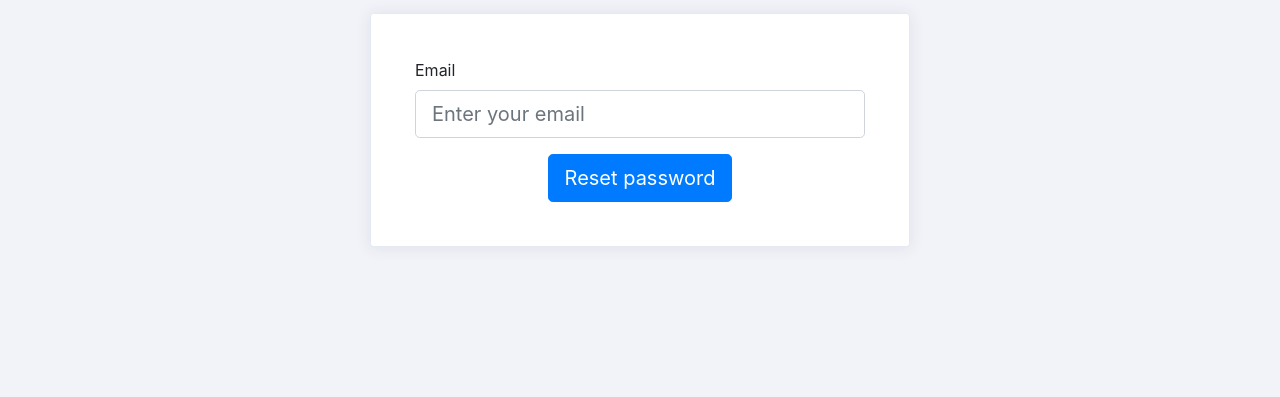
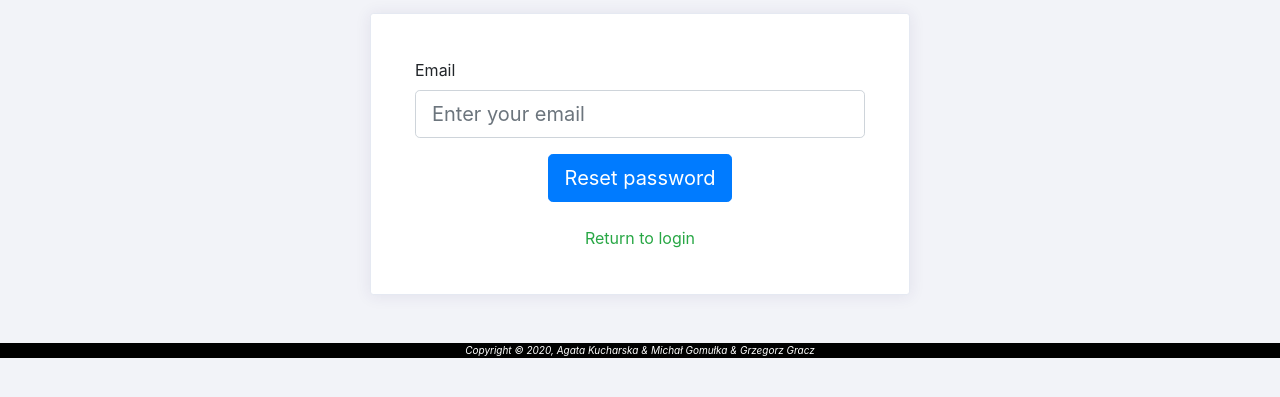
Before and after one commit to Agata-Kucharska/MusicLibrary, a plain HTML site: page passwordReset.html in a window 1280 px wide. Shown: the part 123-520 px from the top of the page. Drawn offline with nearby package versions, Linux system fonts and the light colour scheme; files that its build step writes are made by us from their sources.

Commit message:
Update passwordReset.html

```diff
--- a/passwordReset.html
+++ b/passwordReset.html
@@ -3,15 +3,13 @@
 			<meta charset="utf-8">
 			<meta http-equiv="X-UA-Compatible" content="IE=edge">
 			<meta name="viewport" content="width=device-width, initial-scale=1">
-
 			<script src="https://code.jquery.com/jquery-2.1.3.js" integrity="sha256-goy7ystDD5xbXSf+kwL4eV6zOPJCEBD1FBiCElIm+U8=" crossorigin="anonymous"></script>
-
 			<link rel="stylesheet" href="https://maxcdn.bootstrapcdn.com/bootstrap/4.4.1/css/bootstrap.min.css">
-
 			<script src="https://ajax.googleapis.com/ajax/libs/jquery/3.4.1/jquery.min.js"></script>
 		    <script src="https://cdnjs.cloudflare.com/ajax/libs/popper.js/1.16.0/umd/popper.min.js"></script>
 			<script src="https://maxcdn.bootstrapcdn.com/bootstrap/4.4.1/js/bootstrap.min.js"></script>
 			<link rel="stylesheet" href="passwordReset.css">
+			<link rel="stylesheet" href="STYLE/style.css"/>
         <div class="container h-100">
     		<div class="row h-100">
 				<div class="col-sm-10 col-md-8 col-lg-6 mx-auto d-table h-100">
@@ -33,15 +31,18 @@
 											<input class="form-control form-control-lg" type="email" name="email" placeholder="Enter your email">
 										</div>
 										<div class="text-center mt-3">
-											<a href="index.html" class="btn btn-lg btn-primary">Reset password</a>
-											<!-- <button type="submit" class="btn btn-lg btn-primary">Reset password</button> -->
+											<a href="#"  onclick='unChecked()' class="btn btn-lg btn-primary">Reset password</a>
+											<br><br><a href="login.html" onclick='unChecked()' class="text-success">Return to login</a></div>
 										</div>
 									</form>
 								</div>
 							</div>
 						</div>
-
 					</div>
 				</div>
 			</div>
 		</div>
+		&nbsp;
+    <footer>
+        <p>Copyright <span id="copy">&copy;</span> 2020, Agata Kucharska & Michał Gomułka & Grzegorz Gracz</p>
+    </footer>
```
